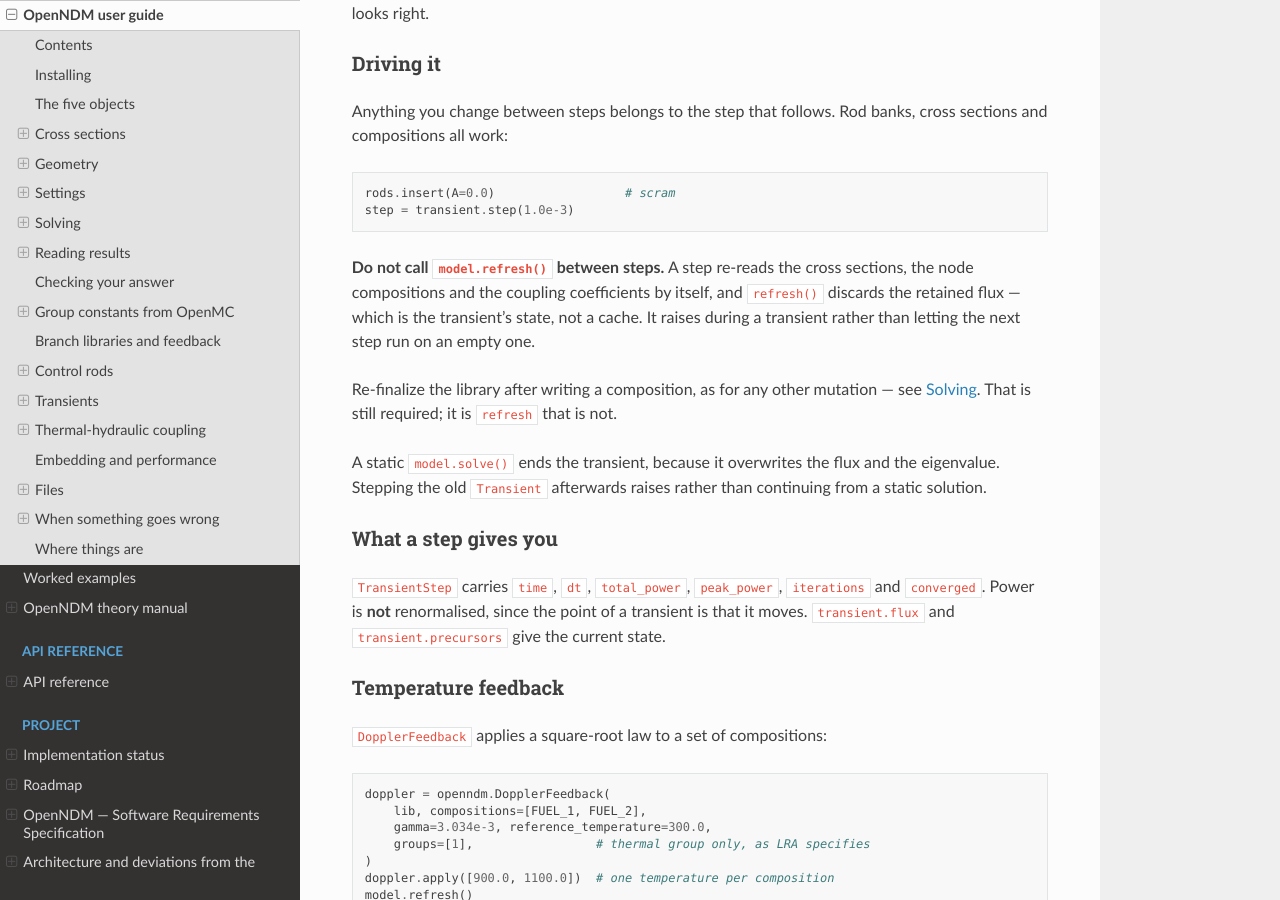
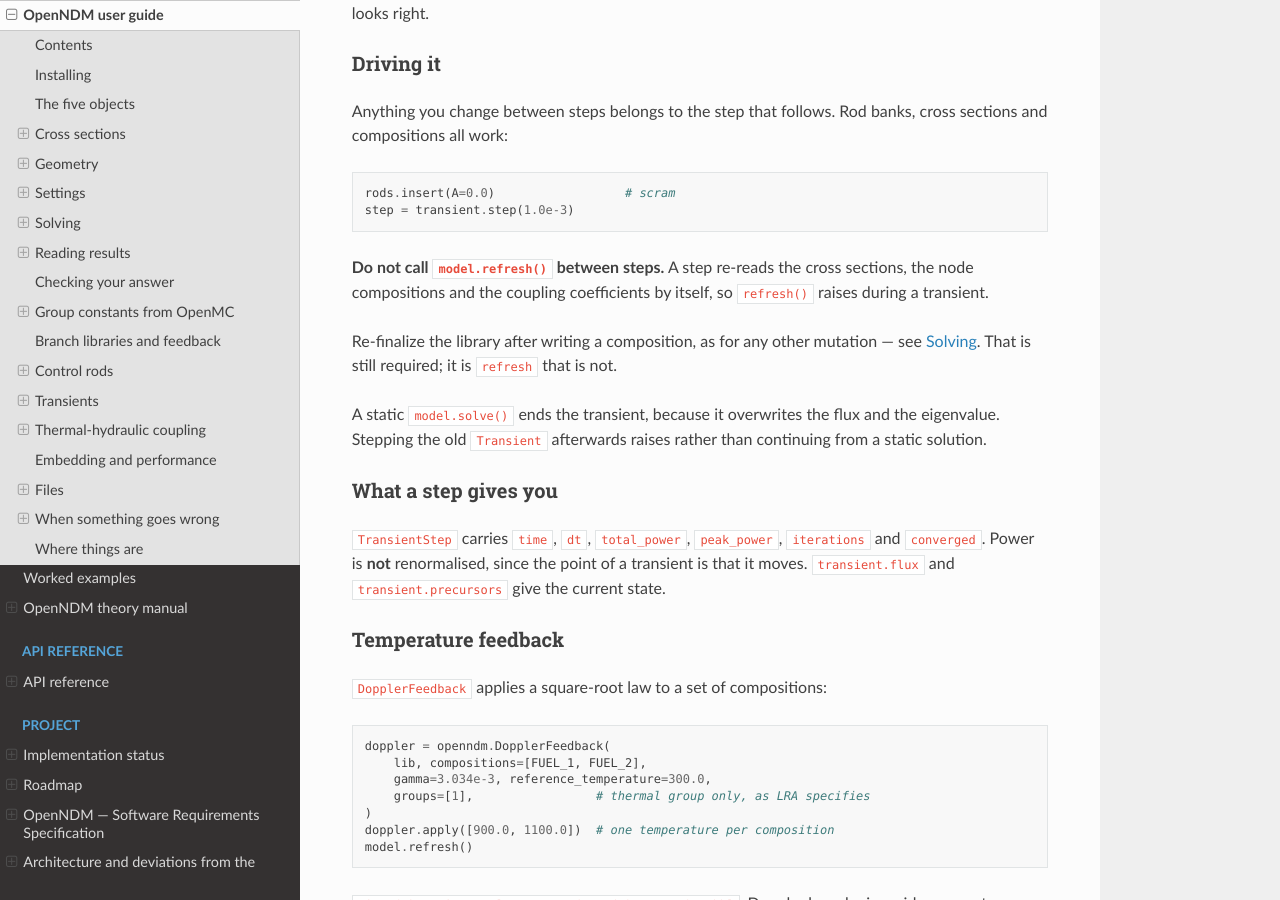
Before and after one commit to rizkiokt/openndm, a Sphinx documentation site: the page built from docs/user-guide.md, in a window 1280 px wide and 900 px high, scrolled down 16108 px. Built offline with Sphinx 7.4.7 and the Read the Docs theme 3.1.0, drawn with Linux system fonts in a browser that asks for light colours; pages that are not in the unit, such as notebooks, are missing from menus; some of the changed text lies outside the part shown.

Commit message:
fix(opt): keep the flux and Dhat through Model.refresh()
refresh() called Solver::reset(), which cleared the flux, so a warm start
after any change to the model started cold. It now calls Solver::refresh(),
which refreshes the cross sections and Dtilde and keeps the flux and Dhat.
A cold solve rebuilds both, so cold results are bit-identical to before.

Keeping Dhat beats resetting it: 18 outers against 22 on the shuffled
benchmark case, 2 against 15 on a null swap. A retained adjoint is dropped,
because it rests on the old forward Dhat; keeping it put the adjoint 569 pcm
off after a large swap on IAEA-2D.

FR-OPT-3 moves from 0.99x to 1.15x, not 2x. The outer error contracts by
about 0.65 per iteration, so a guess one decade better saves few outers.

Worth curves now warm start as their default said, so the repeated
reference point lands within 1e-5 pcm of zero rather than exactly on it.

Refs #82

Co-Authored-By: Claude Opus 5.5 <noreply@anthropic.com>
Claude-Session: https://claude.ai/code/session_01Bc7BcWGzpTD3WLPXowH6st

````diff
--- a/docs/user-guide.md
+++ b/docs/user-guide.md
@@ -805,10 +805,8 @@ step = transient.step(1.0e-3)
 ```
 
 **Do not call `model.refresh()` between steps.** A step re-reads the cross
-sections, the node compositions and the coupling coefficients by itself, and
-`refresh()` discards the retained flux — which is the transient's state, not a
-cache. It raises during a transient rather than letting the next step run on
-an empty one.
+sections, the node compositions and the coupling coefficients by itself, so
+`refresh()` raises during a transient.
 
 Re-finalize the library after writing a composition, as for any other
 mutation — see [Solving](#solving). That is still required; it is `refresh`
@@ -1039,8 +1037,8 @@ to diverge at `relaxation=1.0` usually converges in a few iterations at 0.25.
 `coupled.history` holds one `CouplingStep` per iteration with the power change
 and the eigenvalue.
 
-Every iteration calls `model.refresh()`, which discards the flux, so each solve
-in the loop starts cold. That is the same cost `search_boron` pays.
+Every iteration calls `model.refresh()`, which keeps the flux, so passing
+`warm_start=True` starts each solve from the previous iteration's.
 
 ### Water properties
 
````
Also changed, not shown: CHANGELOG.md (+15 -0 lines), docs/status.md (+2 -2 lines), docs/theory.md (+7 -0 lines), 8 other files.
